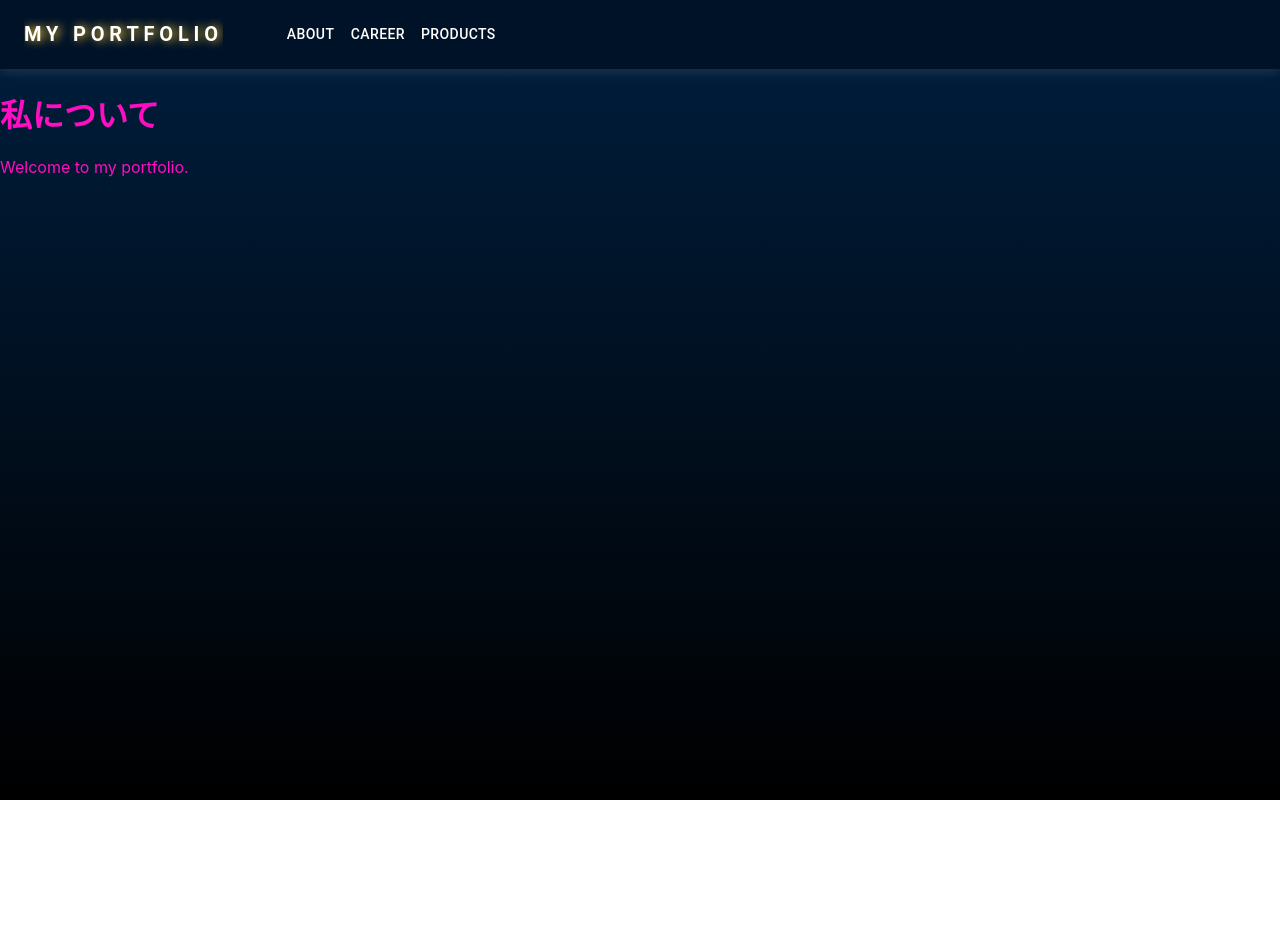
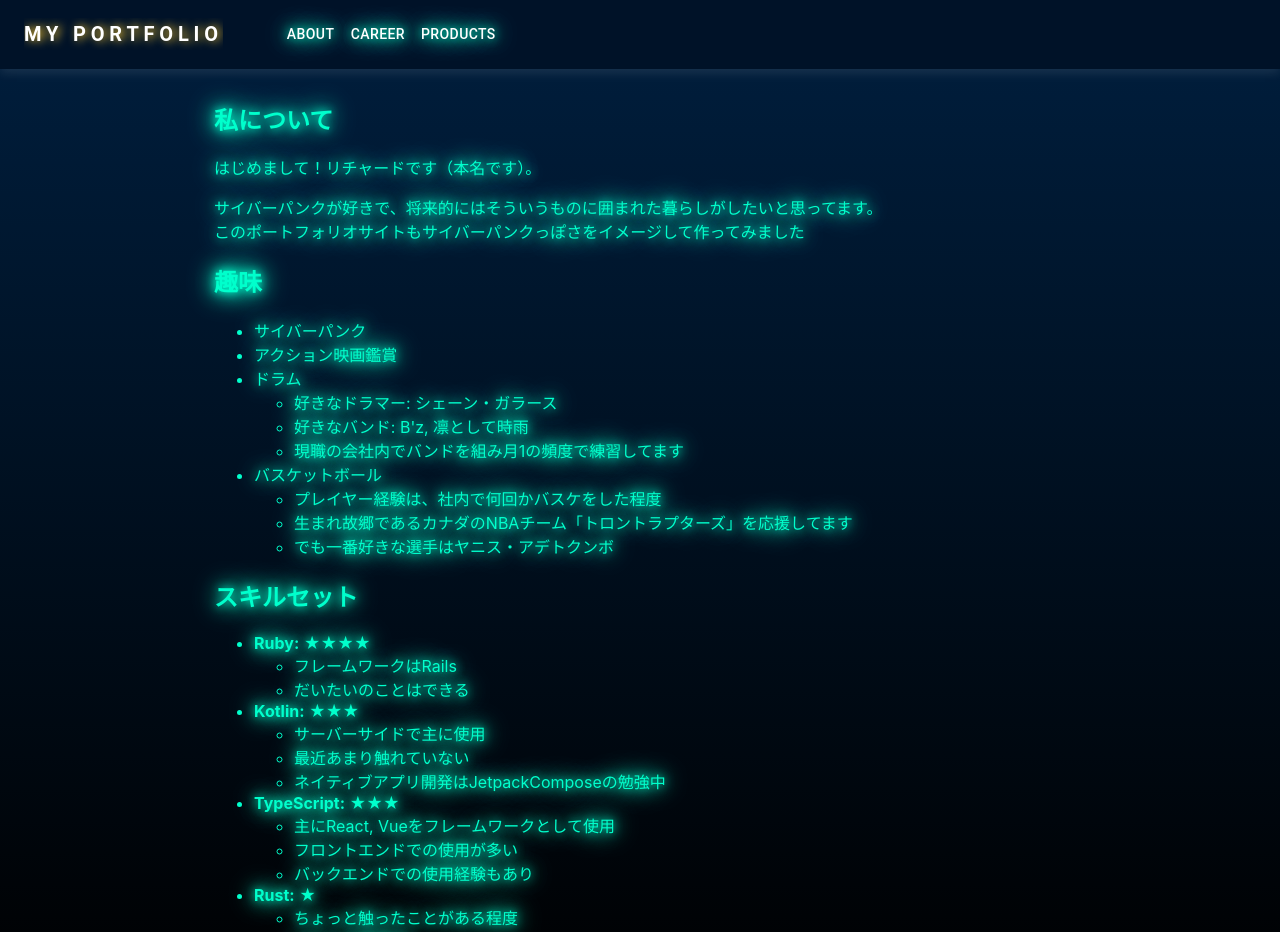
Before and after one commit to Nakanishi21/my-portfolio-app, a React (Create React App) app: page /About in a window 1280 px wide. Shown: the top 932 px of the page. Before the commit the page ends 800 px from the top, so only its background shows below. Built offline with nearby package versions, Linux system fonts and the light colour scheme.

Commit message:
文字色をネオンっぽく変更。Aboutページの内容を記入

```diff
--- a/src/App.tsx
+++ b/src/App.tsx
@@ -5,18 +5,21 @@ import { Routes, Route } from 'react-router-dom';
 import Products from './pages/Products';
 import About from './pages/About';
 import Career from './pages/Career';
+import { Container } from '@mui/material';
 
 const App: React.FC = () => {
   return (
     <div>
       <Header />
-      <Routes>
-        <Route path="/" element={<Home />} />
-        <Route path="/About" element={<About />} />
-        <Route path="/Career" element={<Career />} />
-        <Route path="/Products" element={<Products />} />
+      <Container maxWidth="md" sx={{ mt: 4 }}>
+        <Routes>
+          <Route path="/" element={<Home />} />
+          <Route path="/About" element={<About />} />
+          <Route path="/Career" element={<Career />} />
+          <Route path="/Products" element={<Products />} />
+        </Routes>
+      </Container>
 
-      </Routes>
     </div>
   );
 };
--- /dev/null
+++ b/src/components/Education.tsx
@@ -0,0 +1,20 @@
+import { Paper } from '@mui/material';
+import React from 'react';
+
+interface EducationProps {
+  school: string;
+  degree: string;
+  year: string;
+}
+
+const Education: React.FC<EducationProps> = ({ school, degree, year }) => {
+  return (
+   <Paper elevation={3} sx={{ p: 2, mb: 2, backgroundColor: 'transparent', border: '1px solid #ccc', color: '#FF0DC0' }}>
+      <h3>{school}</h3>
+      <p>{degree}</p>
+      <p>{year}</p>
+    </Paper>
+  );
+};
+
+export default Education;
--- /dev/null
+++ b/src/components/WorkExperience.tsx
@@ -0,0 +1,20 @@
+import { Paper } from '@mui/material';
+import React from 'react';
+
+interface WorkExperienceProps {
+  company: string;
+  position: string;
+  year: string;
+}
+
+const WorkExperience: React.FC<WorkExperienceProps> = ({ company, position, year }) => {
+  return (
+    <Paper elevation={3} sx={{ p: 2, mb: 2, backgroundColor: 'transparent', border: '1px solid #ccc', color: '#FF0DC0' }}>
+      <h3>{company}</h3>
+      <p>{position}</p>
+      <p>{year}</p>
+    </Paper>
+  );
+};
+
+export default WorkExperience;
--- a/src/index.css
+++ b/src/index.css
@@ -6,7 +6,8 @@ body {
   -webkit-font-smoothing: antialiased;
   -moz-osx-font-smoothing: grayscale;
   background: linear-gradient(to bottom, #001f3f, #000000);
-  color: #FF0DC0;
+  color: #00ffcc;
+  text-shadow: 0 0 10px #00ffcc, 0 0 20px #00ffcc, 0 0 30px #00ffcc;
 }
 
 html {
--- a/src/pages/About.tsx
+++ b/src/pages/About.tsx
@@ -1,10 +1,100 @@
 import React from 'react';
+
+interface StarRatingProps {
+  rating: number;
+  language: string;
+}
+
+const StarRating: React.FC<StarRatingProps> = ({ rating, language }) => {
+  const stars = Array.from({ length: rating }, (_, index) => (
+    <span key={index} className={index < rating ? 'star-filled' : 'star-empty'}>★</span>
+  ));
+
+  return (
+    <div className="star-rating">
+      <strong>{language}:</strong> {stars}
+    </div>
+  );
+};
 
 const About: React.FC = () => {
   return (
     <div>
-      <h1>私について</h1>
-      <p>Welcome to my portfolio.</p>
+      <section>
+        <h1>私について</h1>
+        <p>はじめまして！リチャードです（本名です）。</p>
+        <p>
+          サイバーパンクが好きで、将来的にはそういうものに囲まれた暮らしがしたいと思ってます。<br />
+          このポートフォリオサイトもサイバーパンクっぽさをイメージして作ってみました
+        </p>
+        <p></p>
+      </section>
+
+      <section>
+        <h2>趣味</h2>
+        <ul>
+          <li>サイバーパンク</li>
+          <li>アクション映画鑑賞</li>
+          <li>
+            ドラム
+            <ul>
+              <li>好きなドラマー: シェーン・ガラース</li>
+              <li>好きなバンド: B'z, 凛として時雨</li>
+              <li>現職の会社内でバンドを組み月1の頻度で練習してます</li>
+            </ul>
+          </li>
+          <li>
+            バスケットボール
+            <ul>
+              <li>プレイヤー経験は、社内で何回かバスケをした程度</li>
+              <li>生まれ故郷であるカナダのNBAチーム「トロントラプターズ」を応援してます</li>
+              <li>でも一番好きな選手はヤニス・アデトクンボ</li>
+            </ul>
+          </li>
+        </ul>
+      </section>
+
+      <section>
+        <h2>スキルセット</h2>
+        <ul>
+          <li>
+            <StarRating rating={4} language="Ruby" />
+            <ul>
+              <li>フレームワークはRails</li>
+              <li>だいたいのことはできる</li>
+            </ul>
+          </li>
+          <li>
+            <StarRating rating={3} language="Kotlin" />
+            <ul>
+              <li>サーバーサイドで主に使用</li>
+              <li>最近あまり触れていない</li>
+              <li>ネイティブアプリ開発はJetpackComposeの勉強中</li>
+            </ul>
+          </li>
+          <li>
+            <StarRating rating={3} language="TypeScript" />
+            <ul>
+              <li>主にReact, Vueをフレームワークとして使用</li>
+              <li>フロントエンドでの使用が多い</li>
+              <li>バックエンドでの使用経験もあり</li>
+            </ul>
+          </li>
+          <li>
+            <StarRating rating={1} language="Rust" />
+            <ul>
+              <li>ちょっと触ったことがある程度</li>
+              <li>udemyで勉強中</li>
+            </ul>
+          </li>
+          <li>
+            <StarRating rating={1} language="Go" />
+            <ul>
+              <li>ちょっと触ったことがある程度</li>
+            </ul>
+          </li>
+        </ul>
+      </section>
     </div>
   );
 };
--- a/src/pages/Career.tsx
+++ b/src/pages/Career.tsx
@@ -1,10 +1,18 @@
 import React from 'react';
+import Education from '../components/Education';
+import WorkExperience from '../components/WorkExperience';
 
 const Career: React.FC = () => {
   return (
     <div>
       <h1>経歴</h1>
-      <p>Welcome to my portfolio.</p>
+      <h2>学歴</h2>
+      <Education school="大学A" degree="学士号" year="2015-2019" />
+      <Education school="大学B" degree="修士号" year="2019-2021" />
+
+      <h2>職歴</h2>
+      <WorkExperience company="会社X" position="エンジニア" year="2021-2023" />
+      <WorkExperience company="会社Y" position="リーダー" year="2023-present" />
     </div>
   );
 };
```
